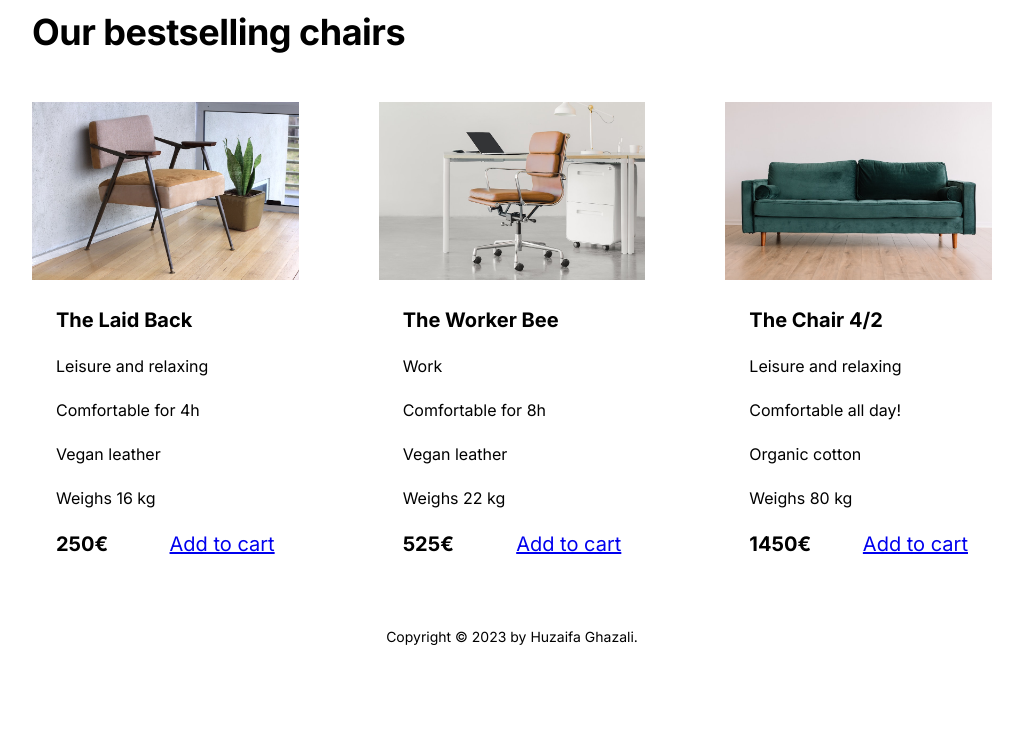
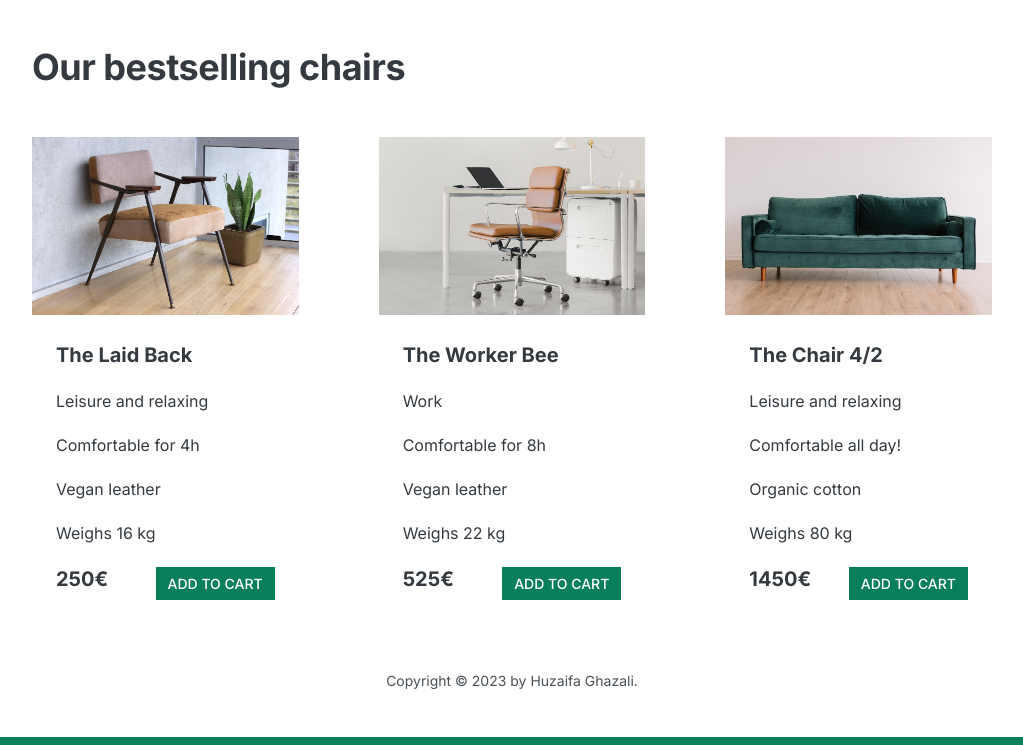
Before and after one commit to huzaifaghazali/chair-shop, a plain HTML site: page index.html in a window 1280 px wide. Shown: the part 1098-1843 px from the top of the page, without its empty margins (128-1151 px from the left). Before the commit the page ends 1791 px from the top, so only its background shows below. Drawn offline with Linux system fonts and the light colour scheme.

Commit message:
Add colors

```diff
--- a/style.css
+++ b/style.css
@@ -4,6 +4,12 @@ SPACING SYSTEM (px)
 
 FONT SIZE SYSTEM (px)
 10 / 12 / 14 / 16 / 18 / 20 / 24 / 30 / 36 / 44 / 52 / 62 / 74 / 86 / 98
+*/
+
+/*
+  MAIN COLOR: #087f5b
+  GREY COLOR: #343a40
+
 */
 
 * {
@@ -17,6 +23,8 @@ FONT SIZE SYSTEM (px)
  /* ------------------------ */
  body {
    font-family: 'Inter', sans-serif;
+   color: #343a40;
+   border-bottom: 8px solid #087f5b;
  }
 
  .container {
@@ -39,6 +47,32 @@ FONT SIZE SYSTEM (px)
    display: grid;
    grid-template-columns: repeat(3, 1fr);
    column-gap: 80px;
+ }
+
+ .btn:link,
+ .btn:visited {
+  background-color: #087f5b;
+  color: #fff;
+  text-decoration: none;
+  text-transform: uppercase;
+  font-weight: 500;
+
+  display: inline-block;
+ }
+
+ .btn:hover,
+ btn:active {
+  background-color: #099268;
+ }
+
+ .btn--big {
+  font-size: 18px;
+  padding: 16px 32px;
+ }
+
+ .btn--small {
+  font-size: 14px;
+  padding: 8px 12px;
  }
 
  /* ------------------------ */
@@ -90,6 +124,9 @@ FONT SIZE SYSTEM (px)
 
  /* TESTIMONIAL */
  .testimonial-section {
+  background-color: #087f5b;
+  color: #fff;
+  padding: 24px;
  }
 
  .testimonial-box {
@@ -149,4 +186,5 @@ FONT SIZE SYSTEM (px)
    margin-bottom: 48px;
    text-align: center;
    font-size: 14px;
+   color: #495057
  }
```
